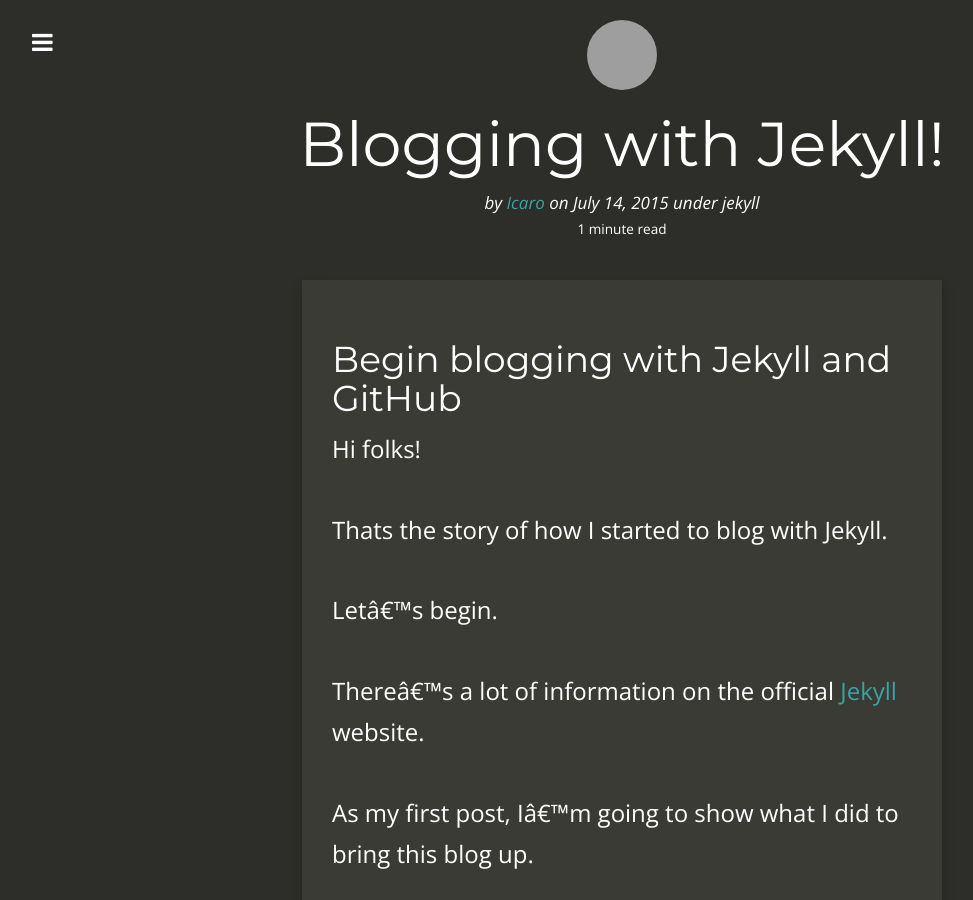
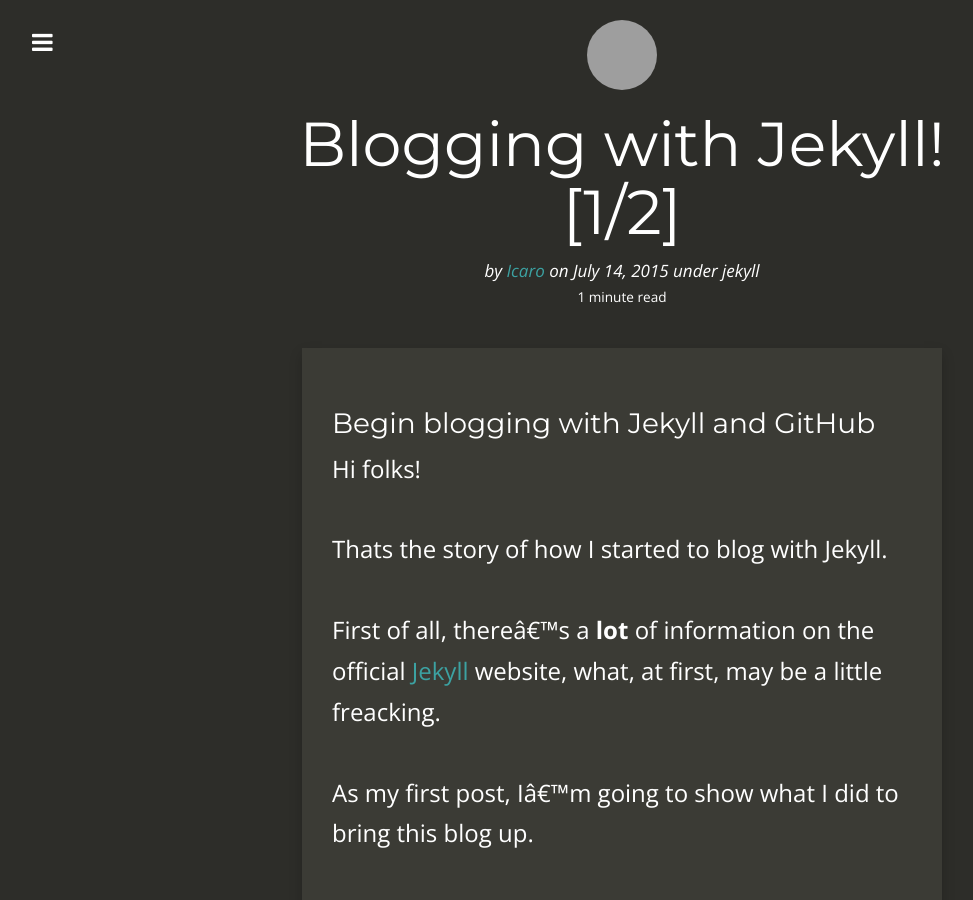
Before and after one commit to icarcal/blog, a Jekyll site: the page built from _posts/2015-07-14-blogging-with-jekyll.md, in a window 1280 px wide and 900 px high. Shown: the whole window, without its empty margins (18-991 px from the left). Built offline with Jekyll 4.4.1, drawn with Linux system fonts in a browser that asks for light colours; nearby versions of some CDN libraries; Markdown is read by kramdown in place of the engine named in the settings; some of the changed text lies outside the part shown; grey boxes are pictures that could not be loaded.

Commit message:
new post :D

```diff
--- a/_posts/2015-07-14-blogging-with-jekyll.md
+++ b/_posts/2015-07-14-blogging-with-jekyll.md
@@ -1,6 +1,6 @@
 ---
 layout: post
-title:  "Blogging with Jekyll!"
+title:  "Blogging with Jekyll! [1/2]"
 date:   2015-07-14 01:16:00
 categories: jekyll beginner
 thumbnail: gravatar
@@ -9,21 +9,19 @@ tags:
 author: Icaro
 ---
 
-## Begin blogging with Jekyll and GitHub
+### Begin blogging with Jekyll and GitHub
 
 Hi folks!
 
 Thats the story of how I started to blog with Jekyll.
 
-Let's begin.
-
-There's a lot of information on the official [Jekyll] website.
+First of all, there's a **lot** of information on the official [Jekyll] website, what, at first, may be a little freacking.
 
 As my first post, I'm going to show what I did to bring this blog up.
 
 You can begin your blog with no teminal skills, every command is here :D
 
-### Step one: Requirements
+#### Step one: Requirements
 
 There is a few requirements for you to blog with Jekyll:
 
@@ -35,7 +33,7 @@ There is a few requirements for you to blog with Jekyll:
 
  - [NodeJS], or another JavaScript runtime (for [CoffeeScript] support).
 
-### Step two: Install Jekyll
+#### Step two: Install Jekyll
 
 Run the following command to install Jekill:
 
@@ -47,7 +45,7 @@ Run the following command to install Jekill:
 
 After that, your blog plataform is installed.
 
-### Step Three: Create your blog
+#### Step Three: Create your blog
 
 After Jekyll's installation, we need to create our blog.
 Create a folder with the name you want to your blog, in my case was icarcal.github.io
@@ -65,7 +63,6 @@ After that, run the following code to create your blog
 
 or, if you want to do it all at once:
 
-
 {% highlight sh %}
 ~ $ jekyll new your_blog_name
 {% endhighlight %}
@@ -73,8 +70,6 @@ or, if you want to do it all at once:
 **This command will create the folder and initialize a new Jekyll blog**
 
 
-
-
 [Jekyll]: http://jekyllrb.com/
 [Ruby]: https://www.ruby-lang.org/en/downloads/
 [Rubygems]: https://rubygems.org/pages/download
```
Also changed, not shown: _posts/2015-07-29-bloggin-with-jekyll-git-it.md (added, +12 -0 lines).
